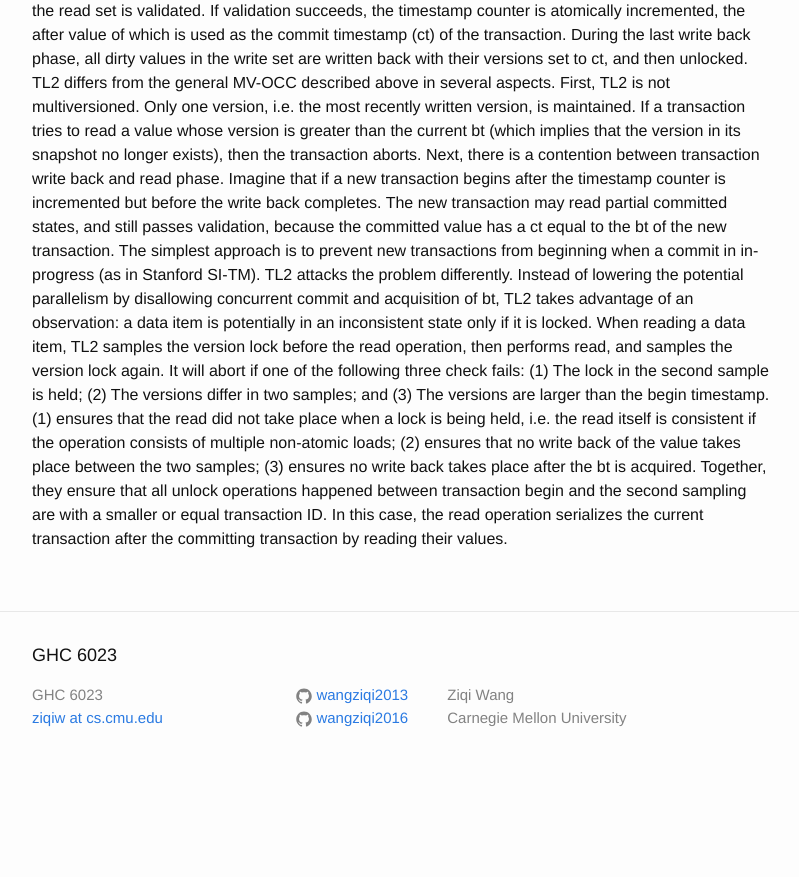
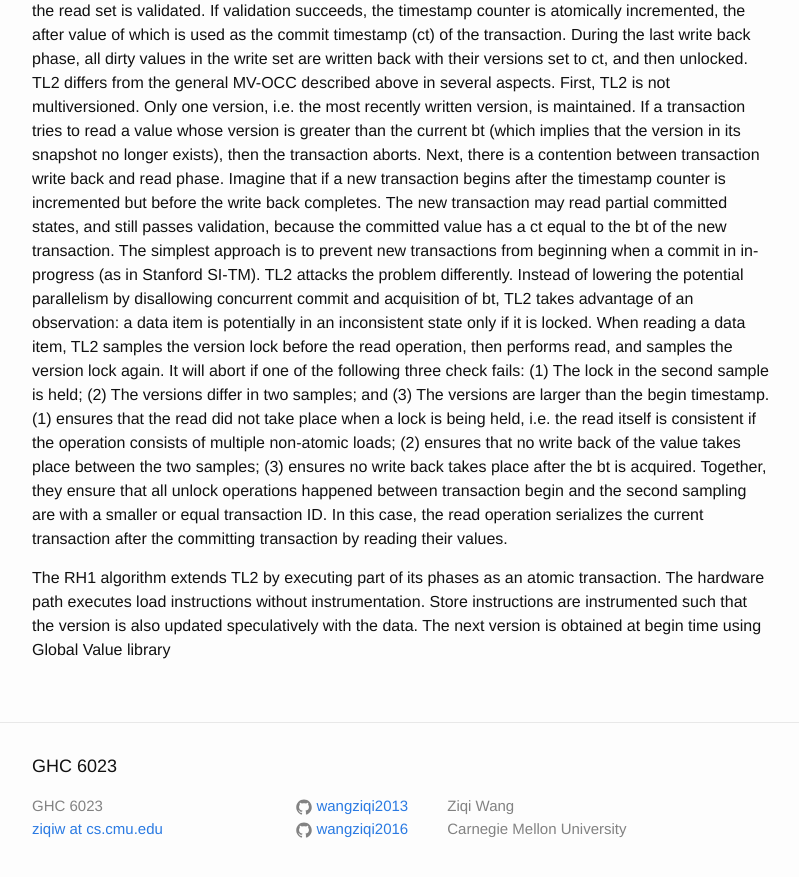
Before and after one commit to wangziqi2013/wangziqi2013.github.io, a Jekyll site: the page built from _posts/2018-05-30-Reduced-HTM.markdown, in a window 1280 px wide and 900 px high, scrolled down 1660 px. Shown: the top 877 px of the window, without its empty margins (238-1037 px from the left). Built offline with Jekyll 4.4.1, drawn with Linux system fonts in a browser that asks for light colours; before the commit the page ends 2449 px from its top, so only the background shows below that.

Commit message:
Adding RH1

```diff
--- a/_posts/2018-05-30-Reduced-HTM.markdown
+++ b/_posts/2018-05-30-Reduced-HTM.markdown
@@ -78,3 +78,7 @@ is consistent if the operation consists of multiple non-atomic loads; (2) ensure
 between the two samples; (3) ensures no write back takes place after the bt is acquired. Together, they ensure that all unlock
 operations happened between transaction begin and the second sampling are with a smaller or equal transaction ID. In this case,
 the read operation serializes the current transaction after the committing transaction by reading their values.
+
+The RH1 algorithm extends TL2 by executing part of its phases as an atomic transaction. The hardware path executes load
+instructions without instrumentation. Store instructions are instrumented such that the version is also updated speculatively
+with the data. The next version is obtained at begin time using Global Value library
```
